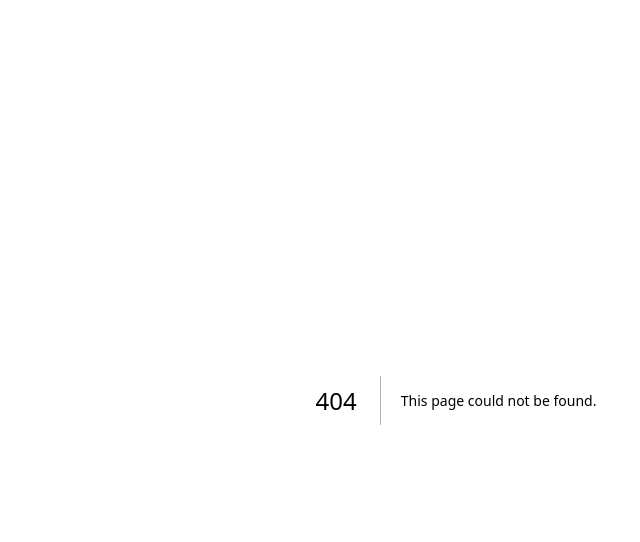
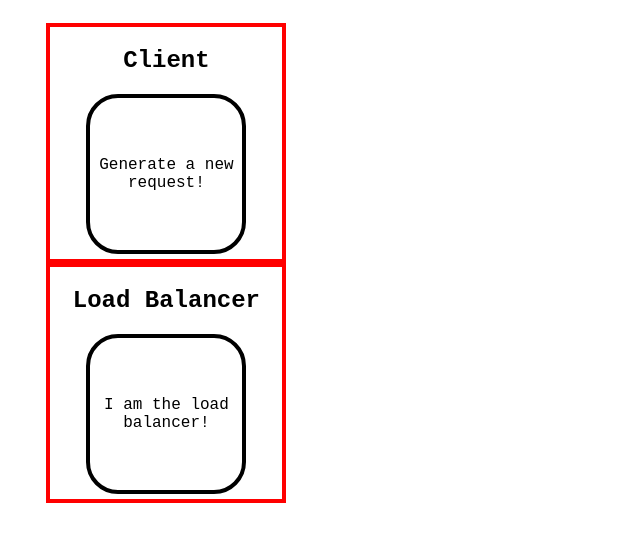
Before and after one commit to jbkim1999/devops-in-fe, a Next.js app in the folder frontend/: page /load-balancer in a window 1280 px wide. Before the commit this address had no page. Shown: the top 542 px of the page, without its empty margins (184-824 px from the left). Built offline with nearby package versions, Linux system fonts and the light colour scheme; no server answers.

Commit message:
Add basic FE interaction

```diff
--- /dev/null
+++ b/frontend/components/box-container.js
@@ -0,0 +1,10 @@
+import styles from './box-container.module.css';
+
+export default function BoxContainer(props) {
+    return (
+        <div className={styles.container}>
+            <h2> {props.title} </h2>
+            {props.children}
+        </div>
+    )
+}
--- /dev/null
+++ b/frontend/components/box-container.module.css
@@ -0,0 +1,11 @@
+.container {
+    height: 240px;
+    width: 240px;
+
+    border: 4px solid;
+    border-color: red;
+
+    display: flex;
+    flex-direction: column;
+    align-items: center;
+}
--- /dev/null
+++ b/frontend/components/boxes/box.module.css
@@ -0,0 +1,17 @@
+.box {
+    height: 160px;
+    width: 160px;
+
+    display: flex;
+    justify-content: center;
+    align-items: center;
+    text-align: center;
+
+    border: 4px solid;
+    border-color: black;
+    border-radius: 32px;
+}
+
+.btnbox:hover {
+    background-color: lightgrey;
+}
--- /dev/null
+++ b/frontend/components/boxes/button-box.js
@@ -0,0 +1,9 @@
+import styles from './box.module.css';
+
+export default function ButtonBox({ text, onClick }) {
+    return (
+        <div className={[styles.box, styles.btnbox].join(' ')} onClick={onClick}>
+            <p className={styles.text}> {text} </p>
+        </div>
+    )
+}
--- /dev/null
+++ b/frontend/components/boxes/message-box.js
@@ -0,0 +1,9 @@
+import styles from './box.module.css';
+
+export default function MessageBox({ text }) {
+    return (
+        <div className={[styles.box, styles.msgbox].join(' ')}>
+            <p className={styles.text}> {text} </p>
+        </div>
+    )
+}
--- /dev/null
+++ b/frontend/pages/_app.js
@@ -0,0 +1,5 @@
+import '../styles/global.css';
+
+export default function App({ Component, pageProps }) {
+    return <Component {...pageProps} />;
+}
--- /dev/null
+++ b/frontend/pages/load-balancer.js
@@ -0,0 +1,51 @@
+import React, { useState, useEffect } from 'react';
+
+import { socket } from '../components/socket';
+import BoxContainer from '../components/box-container';
+import ButtonBox from '../components/boxes/button-box';
+import MessageBox from '../components/boxes/message-box';
+
+const BACKEND_URL = 'http://localhost:8080'; // TODO: Use ENV variable
+
+export default function LoadBalancer() {
+    const [serverInfos, setServerInfos] = useState([0, 0]);
+
+    const [message, setMessage] = useState("I am the load balancer!"); // msg for load balancer
+    const [status, setStatus] = useState(null); // status for load balancer
+
+    useEffect(() => {
+        socket.on("notify-server-change", (serverInfo) => {
+            console.log(serverInfo);
+        });
+
+        return () => {
+            socket.off("notify-server-change");
+        };
+    }, []);
+
+    const submitRequest = async () => {
+        try {
+            const response = await fetch(BACKEND_URL + "/submit");
+            const data = await response.json()
+            if (response.status === 500) {
+                throw new Error(data.message);
+            }
+            setMessage(data.message); // TODO: SRP
+        } catch (error) {
+            console.log(error.message);
+            setMessage(error.message);
+        }
+    }
+
+    return (
+        <div>
+            <BoxContainer title="Client">
+                <ButtonBox text="Generate a new request!" onClick={submitRequest}/>
+            </BoxContainer>
+
+            <BoxContainer title="Load Balancer">
+                <MessageBox text={message} status={1}/>
+            </BoxContainer>
+        </div>
+    );
+}
--- a/frontend/styles/global.css
+++ b/frontend/styles/global.css
@@ -0,0 +1,13 @@
+html,
+body {
+    padding: 0;
+    margin: 0 auto;
+    margin-top: 1%;
+    font-family: 'Courier New', -apple-system, BlinkMacSystemFont, Segoe UI, Roboto, Oxygen, Ubuntu,
+        Cantarell, Fira Sans, Droid Sans, Helvetica Neue, sans-serif;
+    width: 80%;
+}
+
+* {
+    box-sizing: border-box;
+}
```
Also changed, not shown: frontend/pages/index.js (deleted, +0 -22 lines), frontend/styles/Home.module.css (deleted), frontend/styles/load-balancer.module.css (added), 1 other file (tests, documents, lock files or other folders).
